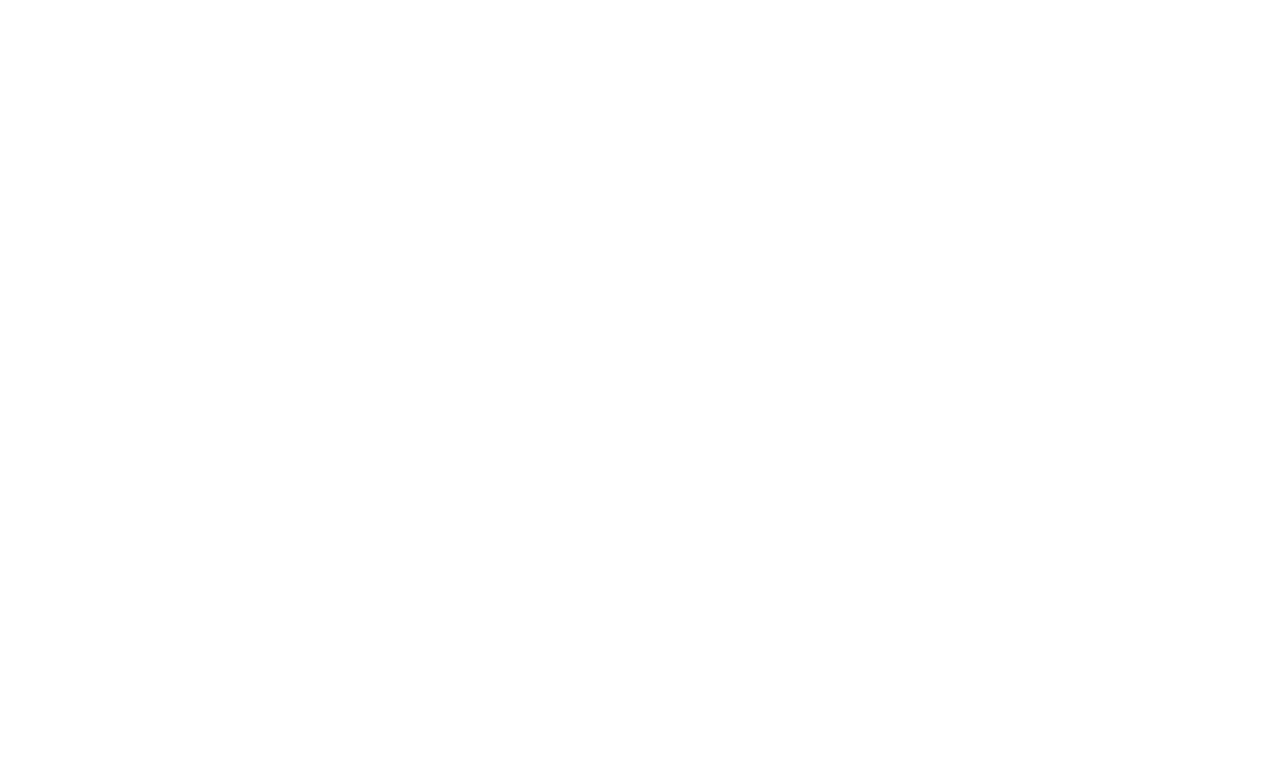
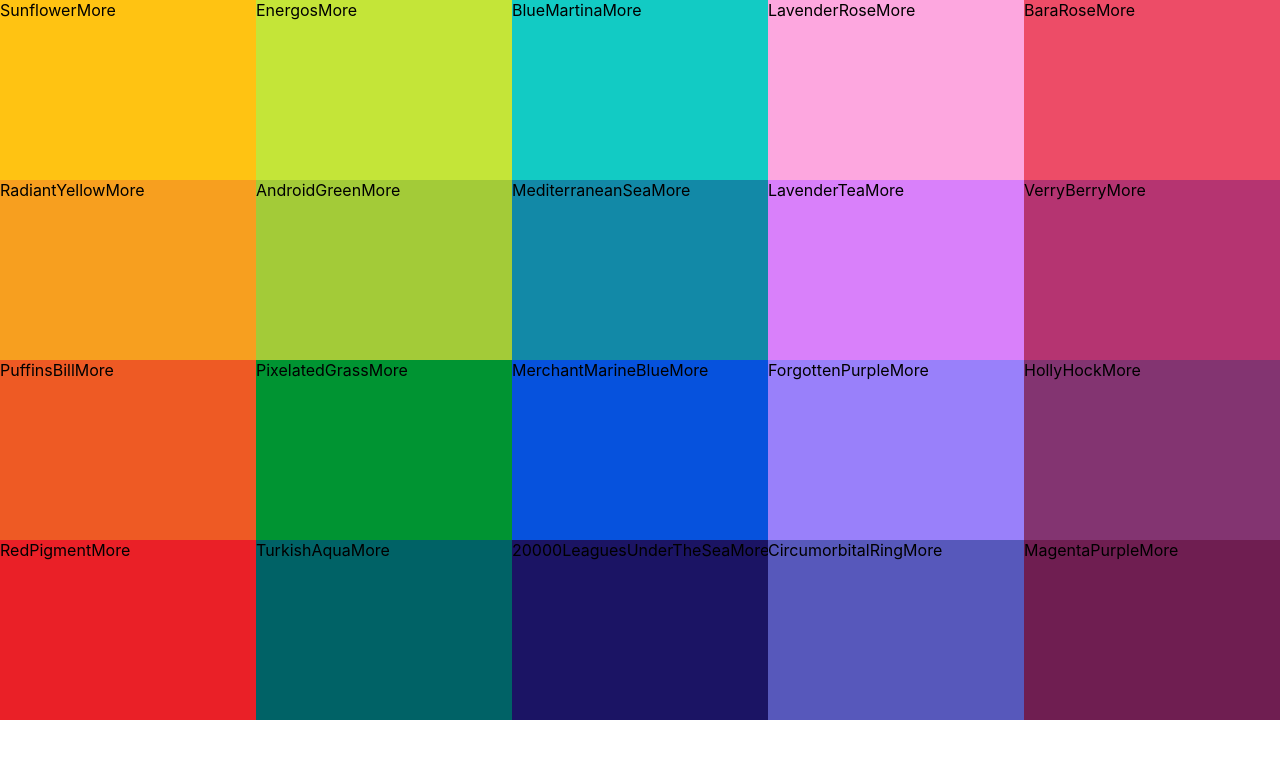
Before and after one commit to DeanTerrizzi/React-Color-Project, a React (Create React App) app: page / in a window 1280 px wide. Shown: the top 758 px of the page. Built offline with nearby package versions, Linux system fonts and the light colour scheme.

Commit message:
Add ColorBox

```diff
--- a/src/App.js
+++ b/src/App.js
@@ -5,7 +5,7 @@
 function App() {
   return (
     <div>
-      <Palette {...seedColors[4]} />
+      <Palette {...seedColors[2]} />
     </div>
   );
 }
--- /dev/null
+++ b/src/ColorBox.css
@@ -0,0 +1,8 @@
+.ColorBox {
+    width: 20%;
+    height: 25%;
+    margin: 0 auto;
+    display: inline-block;
+    position: relative;
+    cursor: pointer;
+}
--- /dev/null
+++ b/src/ColorBox.js
@@ -0,0 +1,14 @@
+import React, { Component } from 'react'
+import "./ColorBox.css";
+
+class ColorBox extends Component {
+    render() {
+        return (
+            <div style={{background: this.props.background}} className="ColorBox">
+                <span>{this.props.name}</span>
+                <span>More</span>
+            </div>
+        );
+    }
+}
+export default ColorBox;
--- /dev/null
+++ b/src/Palette.css
@@ -0,0 +1,6 @@
+.Palette {
+    height: 100vh;
+}
+.Palette-colors {
+    height: 90%;
+}
--- a/src/palette.js
+++ b/src/palette.js
@@ -1,12 +1,17 @@
 import React, { Component } from 'react';
+import ColorBox from "./ColorBox";
+import "./Palette.css";
 
 class Palette extends Component {
     render() {
+        const colorBoxes = this.props.colors.map(color => (
+            <ColorBox background={color.color} name={color.name} />
+        ));
         return (
             <div className="Palette">
             {/* Navbar goes here */}
                 <div className="Palette-colors">
-                {/* bunch of color boxes */}
+                {colorBoxes}
                 </div>
                 {/* footer eventually */}
             </div>
```
